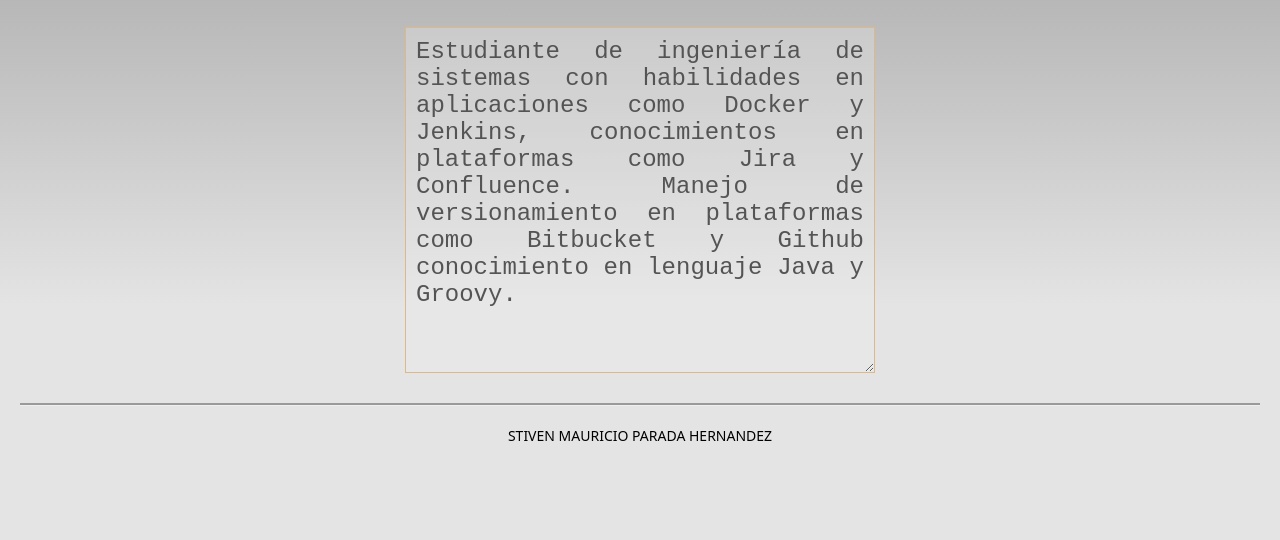
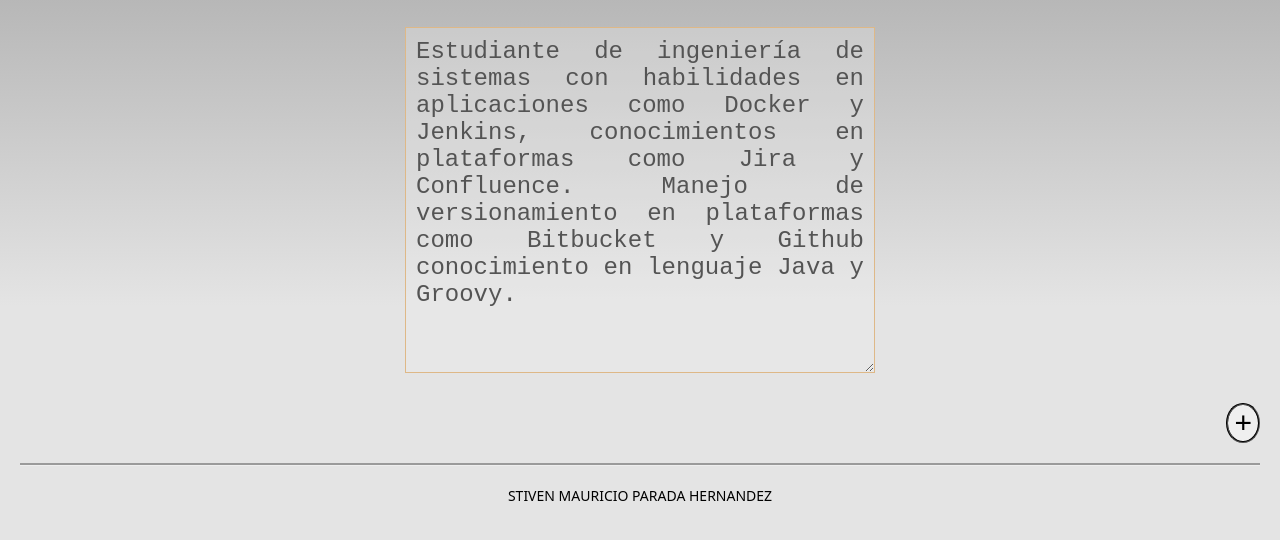
Before and after one commit to barloff2/parcial, a website: page www/index.html in a window 1280 px wide. Shown: the part 112-652 px from the top of the page. Drawn offline with Linux system fonts and the light colour scheme.

Commit message:
adicion boton

```diff
--- a/www/css/index.css
+++ b/www/css/index.css
@@ -129,3 +129,15 @@
     border-style: groove;
     border-color: cornflowerblue;
 }
+
+.boton {
+    text-align: right;
+    margin:20px;
+}
+
+button {
+    font-size: 30px;
+    text-align: center;
+    border-style: groove;
+    border-radius: 100%;
+}
--- a/www/index.html
+++ b/www/index.html
@@ -26,7 +26,7 @@
         <meta name="viewport" content="initial-scale=1, width=device-width, viewport-fit=cover">
         <meta name="color-scheme" content="light dark">
         <link rel="stylesheet" href="css/index.css">
-        <title>Hello World</title>
+        <title>Parcial</title>
     </head>
     <body>
         <header>
@@ -35,6 +35,9 @@
         <div class="container">
             <textarea cols="30" rows="12" disabled="true">Estudiante de ingeniería de sistemas con habilidades en aplicaciones como Docker y Jenkins, conocimientos en plataformas como Jira y Confluence. Manejo de versionamiento en plataformas como Bitbucket y Github conocimiento en lenguaje Java y Groovy. </textarea>
         </div>
+        <div class="boton">
+            <button>+</button>
+        </div>
         <footer>
             <h3>Stiven Mauricio Parada Hernandez</h3>
         </footer>
```
